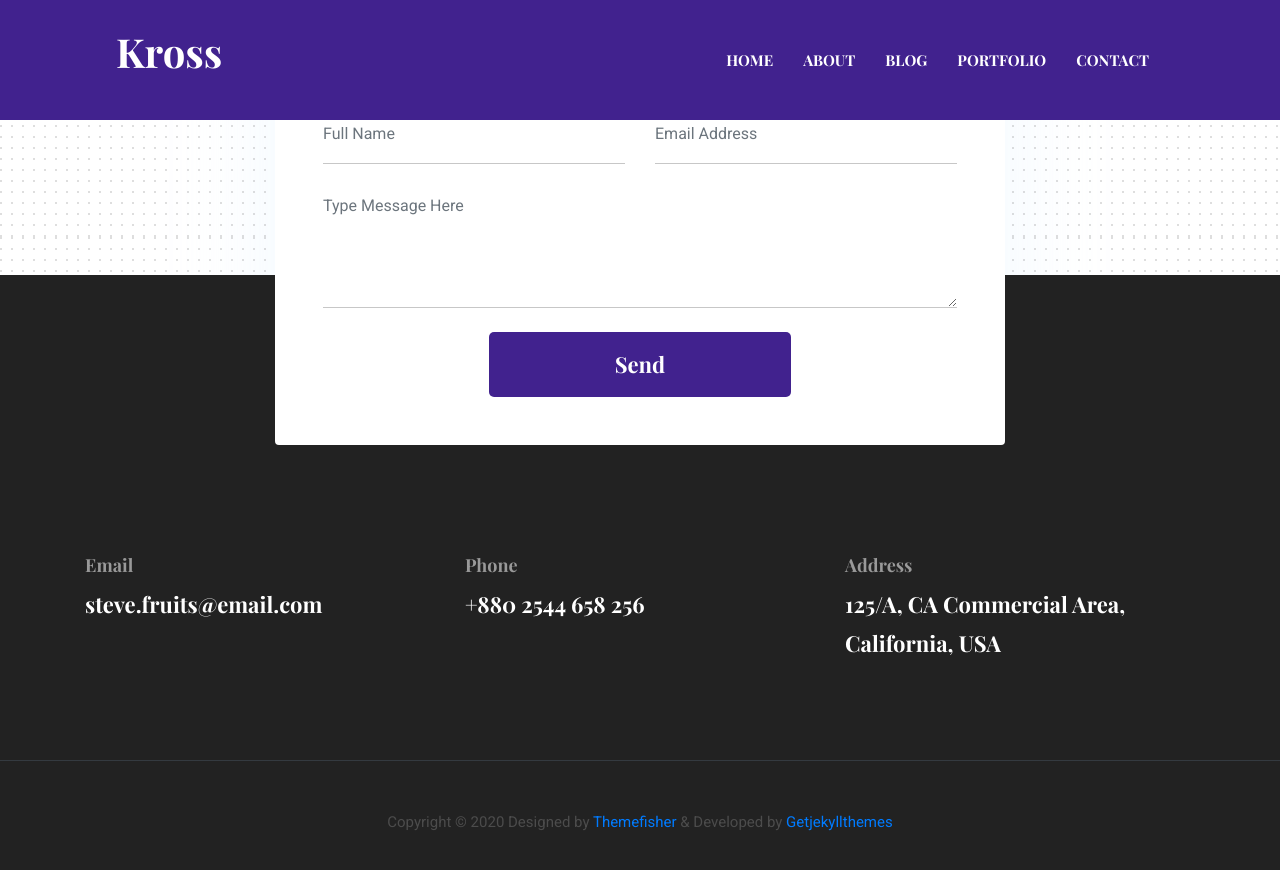
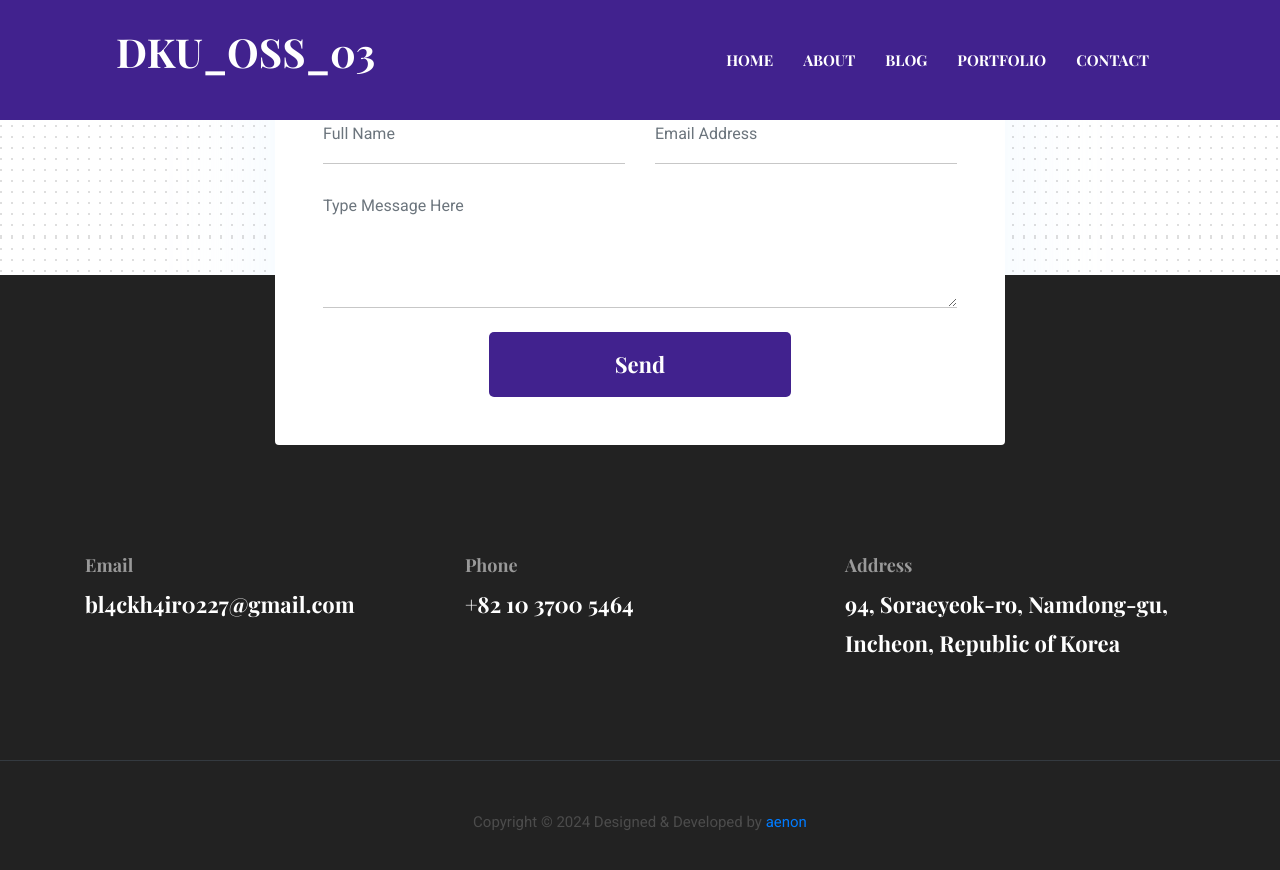
Before and after one commit to aen0n/Mid-Term-Project, a Jekyll site: the page built from index.html, in a window 1280 px wide and 900 px high, scrolled down 6590 px. Shown: the top 870 px of the window. Built offline with Jekyll 4.4.1, drawn with Linux system fonts in a browser that asks for light colours.

Commit message:
Fix: update personal information

```diff
--- a/_data/settings.yml
+++ b/_data/settings.yml
@@ -2,14 +2,14 @@
 #-------------------------------
 # General Site Settings
 
-title: Kross
+title: DKU_OSS_03
 logo:
-author: themefisher
+author: aen0n
 description: this is meta description
-email: steve.fruits@email.com
-phone: +880 2544 658 256
-address: 125/A, CA Commercial Area, California, USA
-copyright: Copyright &copy; 2020 Designed by [Themefisher](https://themefisher.com) & Developed by [Getjekyllthemes](https://getjekyllthemes.com)
+email: bl4ckh4ir0227@gmail.com
+phone: +82 10 3700 5464
+address: 94, Soraeyeok-ro, Namdong-gu, Incheon, Republic of Korea
+copyright: Copyright &copy; 2024 Designed & Developed by [aenon](https://github.com/aen0n/Mid-Term-Project)
 
 menu:
   - { name: About, link: "/about" }
```
